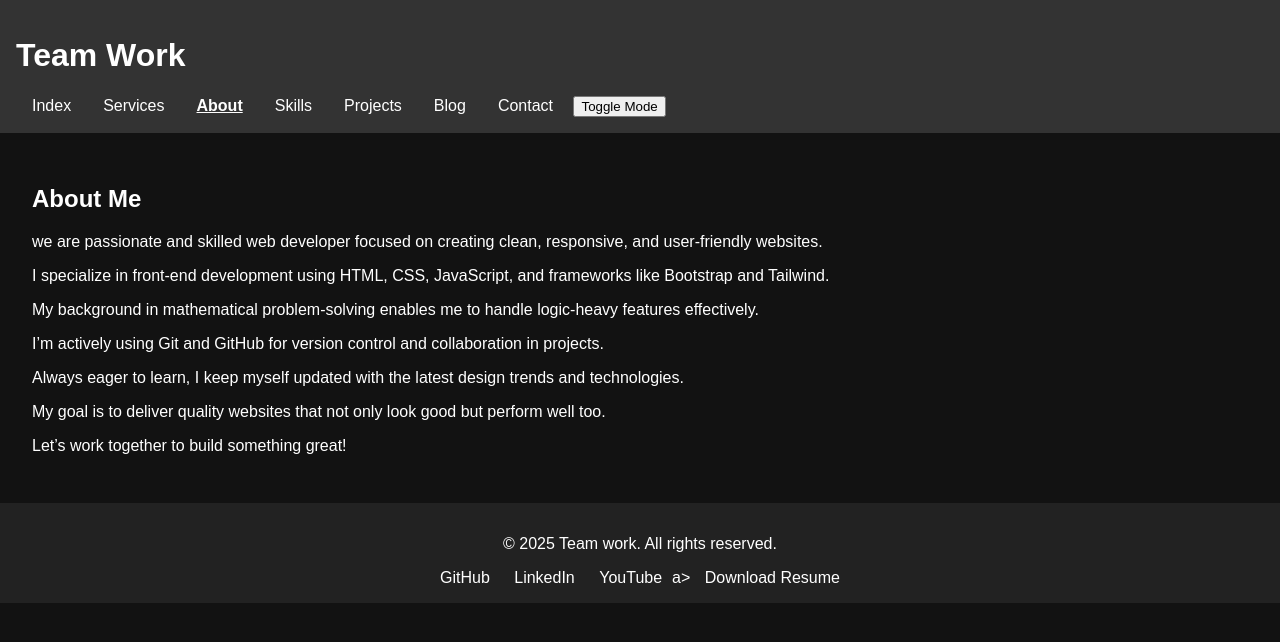
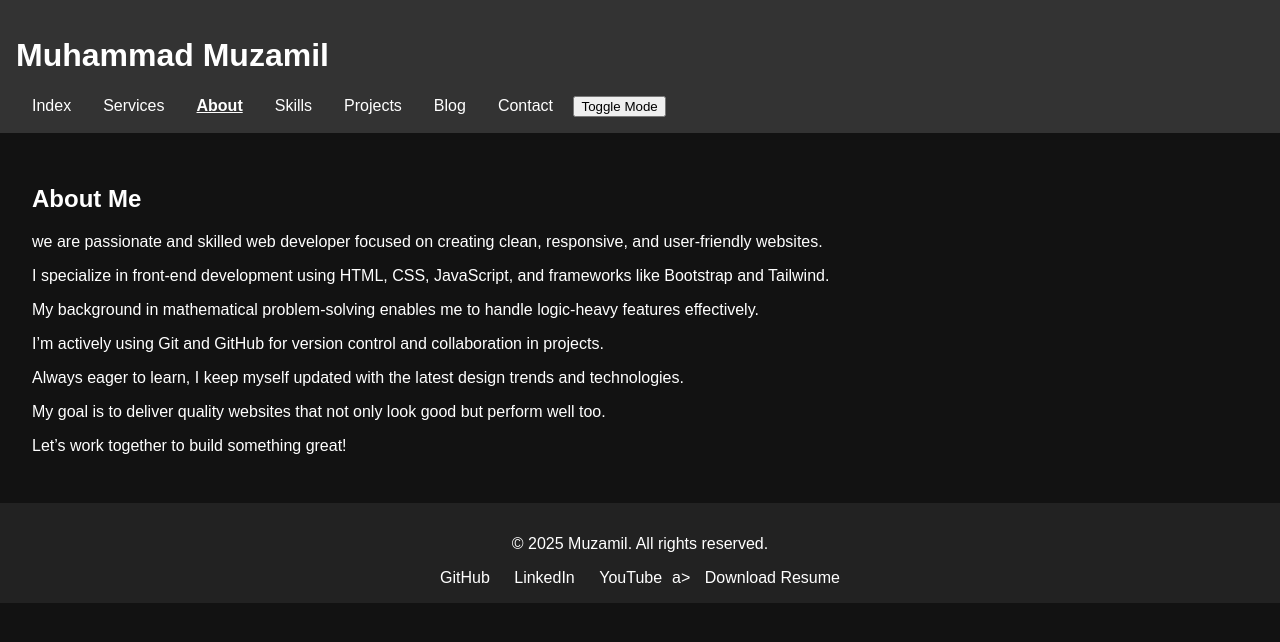
Before and after one commit to muzamilakram443/Muhammad-Muzamil, a plain HTML site: page about.html in a window 1280 px wide. Drawn offline with Linux system fonts and the light colour scheme.

Commit message:
Update about.html

```diff
--- a/about.html
+++ b/about.html
@@ -8,7 +8,7 @@
 </head>
 <body class="dark">
     <header class="header">
-        <h1>Team Work</h1>
+        <h1>Muhammad Muzamil</h1>
         <nav>
             <a href="index.html" >Index</a><a href="services.html" >Services</a><a href="about.html" class="active">About</a><a href="skills.html" >Skills</a><a href="projects.html" >Projects</a><a href="blog.html" >Blog</a><a href="contact.html" >Contact</a>
             <button id="modeToggle">Toggle Mode</button>
@@ -26,7 +26,7 @@
     </main>
 
 <footer class="footer">
-    <p>&copy; 2025 Team work. All rights reserved.</p>
+    <p>&copy; 2025 Muzamil. All rights reserved.</p>
     <div class="social">
         <a href="https://github.com/" target="_blank">GitHub</a>
         <a href="https://linkedin.com/" target="_blank">LinkedIn</a>
```
